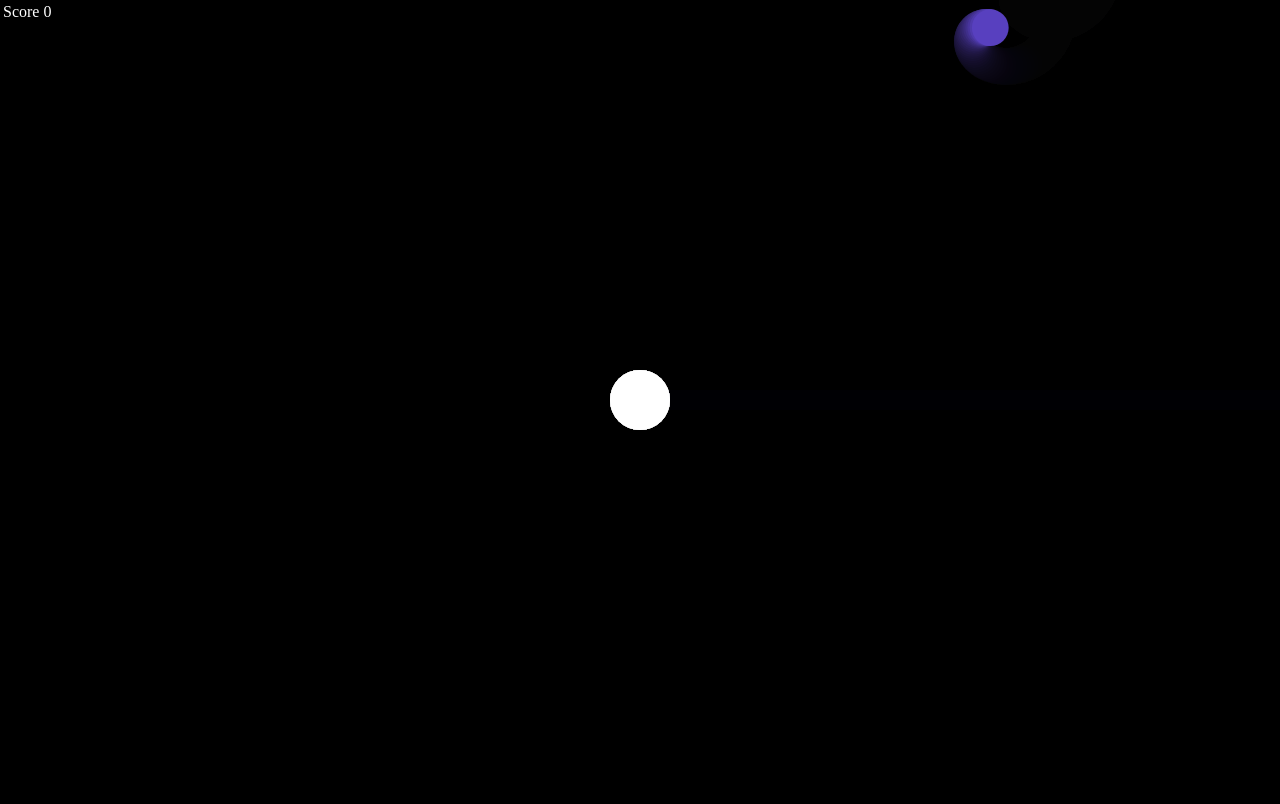
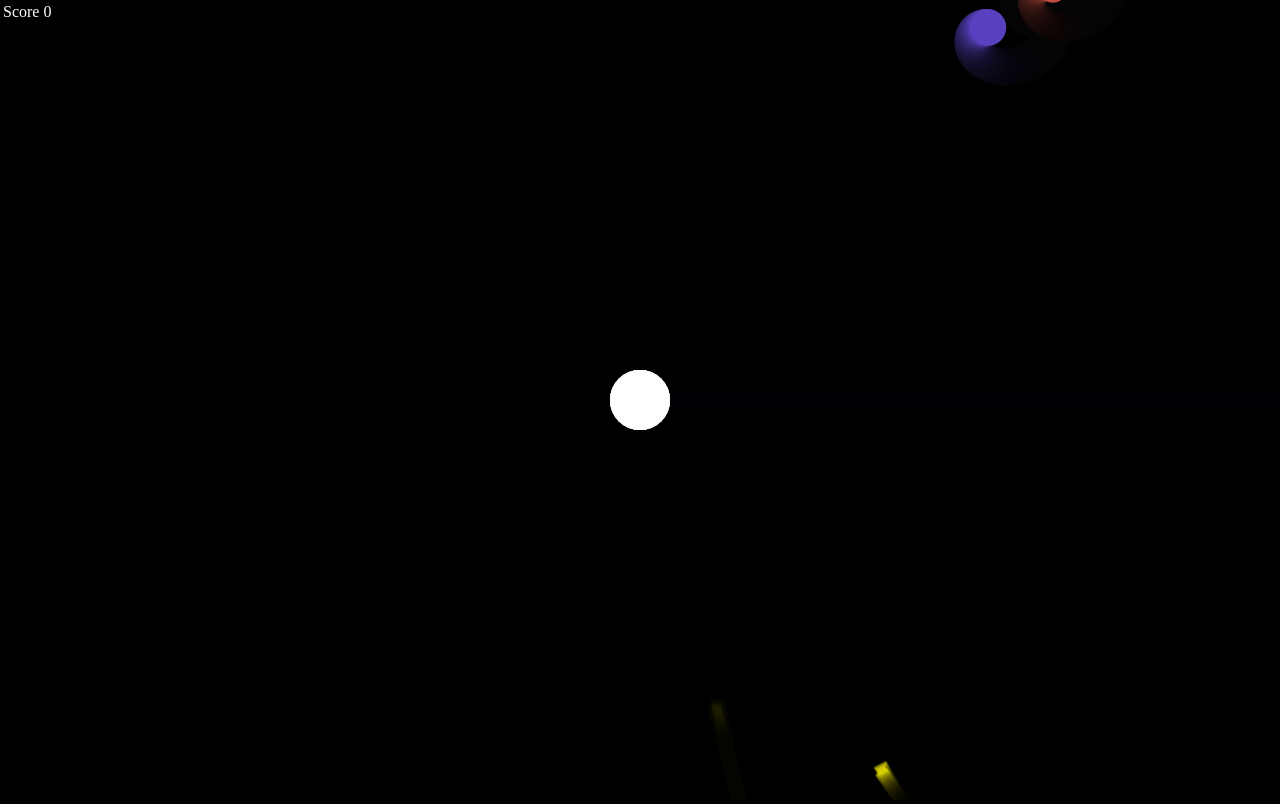
Before and after one commit to pakjonghun/canvasPr, a plain HTML site: page index.html in a window 1280 px wide. Both pictures are taken after a click on the element "Start". Drawn offline with nearby package versions, Linux system fonts and the light colour scheme.

Commit message:
fix:이미지 추가 및 회전효과 주기

```diff
--- a/index.html
+++ b/index.html
@@ -61,6 +61,7 @@
     </div>
     <canvas></canvas>
     <script src="https://cdnjs.cloudflare.com/ajax/libs/gsap/3.10.4/gsap.min.js"></script>
-    <script defer src="./index.js"></script>
+    <script defer src="./js/classes.js"></script>
+    <script defer src="./js/index.js"></script>
   </body>
 </html>
--- /dev/null
+++ b/js/classes.js
@@ -0,0 +1,170 @@
+class Player {
+  x;
+  y;
+  radius;
+  color;
+  constructor({ x, y, radius, color }) {
+    this.x = x;
+    this.y = y;
+    this.radius = radius;
+    this.color = color;
+  }
+
+  draw() {
+    c.beginPath();
+    c.arc(this.x, this.y, this.radius, 0, Math.PI * 2, false);
+    c.fillStyle = this.color;
+    c.fill();
+  }
+}
+
+class MoviePlayer extends Player {
+  frictinon = 0.96;
+  velocity = { x: 0, y: 0 };
+  constructor({ x, y, radius, color }) {
+    super({ x, y, radius, color });
+  }
+
+  update() {
+    this.draw();
+
+    if (
+      this.x + this.radius + this.velocity.x <= canvas.width &&
+      this.x - this.radius + this.velocity.x >= 0
+    ) {
+      this.x += this.velocity.x;
+    } else {
+      this.velocity.x = 0;
+    }
+
+    if (
+      this.y + this.velocity.y + this.radius <= canvas.height &&
+      this.y + this.velocity.y - this.radius >= 0
+    ) {
+      this.y += this.velocity.y;
+    } else {
+      this.velocity.y = 0;
+    }
+
+    this.velocity.x *= this.frictinon;
+    this.velocity.y *= this.frictinon;
+  }
+}
+
+class Partical {
+  constructor({ x, y, radius, color, velocity }) {
+    this.x = x;
+    this.y = y;
+    this.radius = radius;
+    this.color = color;
+    this.velocity = velocity;
+    this.alpha = 1;
+  }
+
+  draw() {
+    c.save();
+    c.globalAlpha = this.alpha;
+    c.beginPath();
+    c.arc(this.x, this.y, this.radius, 0, Math.PI * 2, false);
+    c.fillStyle = this.color;
+    c.fill();
+    c.restore();
+  }
+
+  update() {
+    this.draw();
+    this.velocity.x *= friction;
+    this.velocity.y *= friction;
+    this.x += this.velocity.x;
+    this.y += this.velocity.y;
+    this.alpha -= 0.01;
+  }
+}
+
+class P extends Player {
+  constructor({ x, y, radius, color, velocity }) {
+    super({ x, y, radius, color });
+    this.velocity = velocity;
+    this.center = { x, y };
+    this.radian = 0;
+    const random = Math.random();
+    if (random <= 0.5) {
+      this.type = "homing";
+    } else {
+      this.type = "ring";
+    }
+  }
+
+  update() {
+    this.draw();
+    this.x += this.velocity.x;
+    this.y += this.velocity.y;
+  }
+
+  pPupdate() {
+    this.draw();
+    if (this.type == "homing") {
+      const angle = Math.atan2(player.y - this.y, player.x - this.x);
+      this.velocity.x = Math.cos(angle);
+      this.velocity.y = Math.sin(angle);
+      this.x += this.velocity.x;
+      this.y += this.velocity.y;
+    }
+
+    if (this.type == "ring") {
+      const angle = Math.atan2(
+        player.y - this.center.y,
+        player.x - this.center.x
+      );
+      this.velocity.x = Math.cos(angle);
+      this.velocity.y = Math.sin(angle);
+
+      this.radian += 0.1;
+
+      this.center.x += this.velocity.x;
+      this.center.y += this.velocity.y;
+
+      this.x = this.center.x + Math.cos(this.radian) * 30;
+      this.y = this.center.y + Math.sin(this.radian) * 30;
+    }
+  }
+}
+
+class PowerUp {
+  constructor({ position = { x: 0, y: 0 }, velocity }) {
+    this.position = position;
+    this.velocity = velocity;
+    this.img = new Image();
+    this.img.src = "./img/lightningBolt.png";
+    this.alpha = 1;
+    this.radians = 0;
+    gsap.to(this, {
+      alpha: 0,
+      duration: 2,
+      repeat: -1,
+    });
+  }
+
+  draw() {
+    c.save();
+    c.globalAlpha = this.alpha;
+    c.translate(
+      this.position.x + this.img.width / 2,
+      this.position.y + this.img.height / 2
+    );
+    c.rotate(this.radians);
+    c.translate(
+      -this.position.x - this.img.width / 2,
+      -this.position.y - this.img.height / 2
+    );
+    c.drawImage(this.img, this.position.x, this.position.y);
+    c.restore();
+  }
+
+  update() {
+    this.draw();
+    this.radians += 0.01;
+    this.position.x += this.velocity.x;
+    this.position.y += this.velocity.y;
+  }
+}
--- a/index.js
+++ b/js/index.js
@@ -5,6 +5,7 @@ const gameoveScore = document.getElementById("gameoverScore");
 const restart = document.getElementById("restart");
 const start = document.getElementById("start");
 let intervalId;
+let powerIntervalId;
 
 canvas.width = window.innerWidth;
 canvas.height = window.innerHeight;
@@ -13,6 +14,7 @@ const friction = 0.98;
 const c = canvas.getContext("2d");
 
 function init() {
+  powerUps = [];
   ps = [];
   es = [];
   particles = [];
@@ -25,6 +27,8 @@ start.addEventListener("click", () => {
   init();
   animate();
   addEnemy();
+
+  addPowerUp();
   gsap.to("#start", {
     opacity: 0,
     scale: 0.3,
@@ -38,6 +42,8 @@ restart.addEventListener("click", () => {
   init();
   animate();
   addEnemy();
+
+  addPowerUp();
   gsap.to("#gameover", {
     opacity: 0,
     scale: 0.3,
@@ -47,136 +53,6 @@ restart.addEventListener("click", () => {
   });
 });
 
-class Player {
-  x;
-  y;
-  radius;
-  color;
-  constructor({ x, y, radius, color }) {
-    this.x = x;
-    this.y = y;
-    this.radius = radius;
-    this.color = color;
-  }
-
-  draw() {
-    c.beginPath();
-    c.arc(this.x, this.y, this.radius, 0, Math.PI * 2, false);
-    c.fillStyle = this.color;
-    c.fill();
-  }
-}
-
-class MoviePlayer extends Player {
-  frictinon = 0.96;
-  velocity = { x: 0, y: 0 };
-  constructor({ x, y, radius, color }) {
-    super({ x, y, radius, color });
-  }
-
-  update() {
-    this.draw();
-
-    if (
-      this.x + this.radius + this.velocity.x <= canvas.width &&
-      this.x - this.radius + this.velocity.x >= 0
-    ) {
-      this.x += this.velocity.x;
-    } else {
-      this.velocity.x = 0;
-    }
-
-    if (
-      this.y + this.velocity.y + this.radius <= canvas.height &&
-      this.y + this.velocity.y - this.radius >= 0
-    ) {
-      this.y += this.velocity.y;
-    } else {
-      this.velocity.y = 0;
-    }
-
-    this.velocity.x *= this.frictinon;
-    this.velocity.y *= this.frictinon;
-  }
-}
-
-class Partical {
-  constructor({ x, y, radius, color, velocity }) {
-    this.x = x;
-    this.y = y;
-    this.radius = radius;
-    this.color = color;
-    this.velocity = velocity;
-    this.alpha = 1;
-  }
-
-  draw() {
-    c.save();
-    c.globalAlpha = this.alpha;
-    c.beginPath();
-    c.arc(this.x, this.y, this.radius, 0, Math.PI * 2, false);
-    c.fillStyle = this.color;
-    c.fill();
-    c.restore();
-  }
-
-  update() {
-    this.draw();
-    this.velocity.x *= friction;
-    this.velocity.y *= friction;
-    this.x += this.velocity.x;
-    this.y += this.velocity.y;
-    this.alpha -= 0.01;
-  }
-}
-
-class P extends Player {
-  constructor({ x, y, radius, color, velocity }) {
-    super({ x, y, radius, color });
-    this.velocity = velocity;
-    this.center = { x, y };
-    this.radian = 0;
-    const random = Math.random();
-    if (random <= 0.5) {
-      this.type = "homing";
-    } else {
-      this.type = "ring";
-    }
-  }
-
-  update() {
-    this.draw();
-    this.x += this.velocity.x;
-    this.y += this.velocity.y;
-  }
-
-  pPupdate() {
-    if (this.type == "homing") {
-      const a = Math.atan2(player.y - this.y, player.x - this.x);
-      this.velocity.x = Math.cos(a);
-      this.velocity.y = Math.sin(a);
-    }
-
-    if (this.type == "ring") {
-      this.radian += 0.1;
-      const a = Math.atan2(player.y - this.y, player.x - this.x);
-      this.velocity.x = Math.cos(a);
-      this.velocity.y = Math.sin(a);
-      this.center.x += this.velocity.x;
-      this.center.y += this.velocity.y;
-      this.x = this.center.x + Math.cos(this.radian) * 30;
-      this.y = this.center.y + Math.sin(this.radian) * 30;
-
-      this.draw();
-      return;
-    }
-
-    this.draw();
-    this.x += this.velocity.x;
-    this.y += this.velocity.y;
-  }
-}
-
 const x = canvas.width / 2;
 const y = canvas.height / 2;
 
@@ -184,6 +60,40 @@ let player = new MoviePlayer({ x, y, radius: 30, color: "white" });
 let ps = [];
 let es = [];
 let particles = [];
+let powerUps = [];
+
+function addPowerUp() {
+  const interval = 5000;
+
+  powerIntervalId = setInterval(() => {
+    const chance3 = Math.random();
+    let x;
+    let y;
+    let vx;
+    let vy;
+
+    if (chance3 <= 0.5) {
+      const chance = Math.random();
+      x = chance <= 0.5 ? canvas.width : 0;
+      y = Math.random() * canvas.height;
+    } else {
+      const chance2 = Math.random();
+      x = Math.random() * canvas.width;
+      y = chance2 <= 0.5 ? 0 : canvas.height;
+    }
+
+    const angle = Math.atan2(player.y - y, player.x - x);
+    vx = Math.cos(angle);
+    vy = Math.sin(angle);
+
+    const powerUp = new PowerUp({
+      position: { x, y },
+      velocity: { x: vx, y: vy },
+    });
+
+    powerUps.push(powerUp);
+  }, 1000);
+}
 
 function addEnemy() {
   intervalId = setInterval(() => {
@@ -222,6 +132,11 @@ function animate() {
   c.fillStyle = "rgba(0, 0, 0, 0.1)";
   c.fillRect(0, 0, canvas.width, canvas.height);
   player.update();
+
+  for (let i = powerUps.length - 1; i >= 0; i--) {
+    powerUps[i].update();
+  }
+
   for (let i = particles.length - 1; i >= 0; i--) {
     if (particles[i].alpha <= 0) {
       particles.splice(i, 1);
@@ -249,10 +164,10 @@ function animate() {
     es[i].pPupdate();
 
     if (
-      es[i].x + es[i].radius < 0 ||
-      es[i] - es[i].radius > canvas.width ||
-      es[i].y + es[i].radius < 0 ||
-      es[i].y - es[i].radius > canvas.height
+      es[i].x + es[i].radius * 2 < 0 ||
+      es[i].x - es[i].radius * 2 > canvas.width ||
+      es[i].y + es[i].radius * 2 < 0 ||
+      es[i].y - es[i].radius * 2 > canvas.height
     ) {
       es.splice(i, 1);
       continue;
@@ -265,6 +180,7 @@ function animate() {
       1
     ) {
       cancelAnimationFrame(animationId);
+      clearInterval(powerIntervalId);
       clearInterval(intervalId);
 
       gsap.fromTo(
```
Also changed, not shown: img/lightningBolt.png (added), 1 other file.
